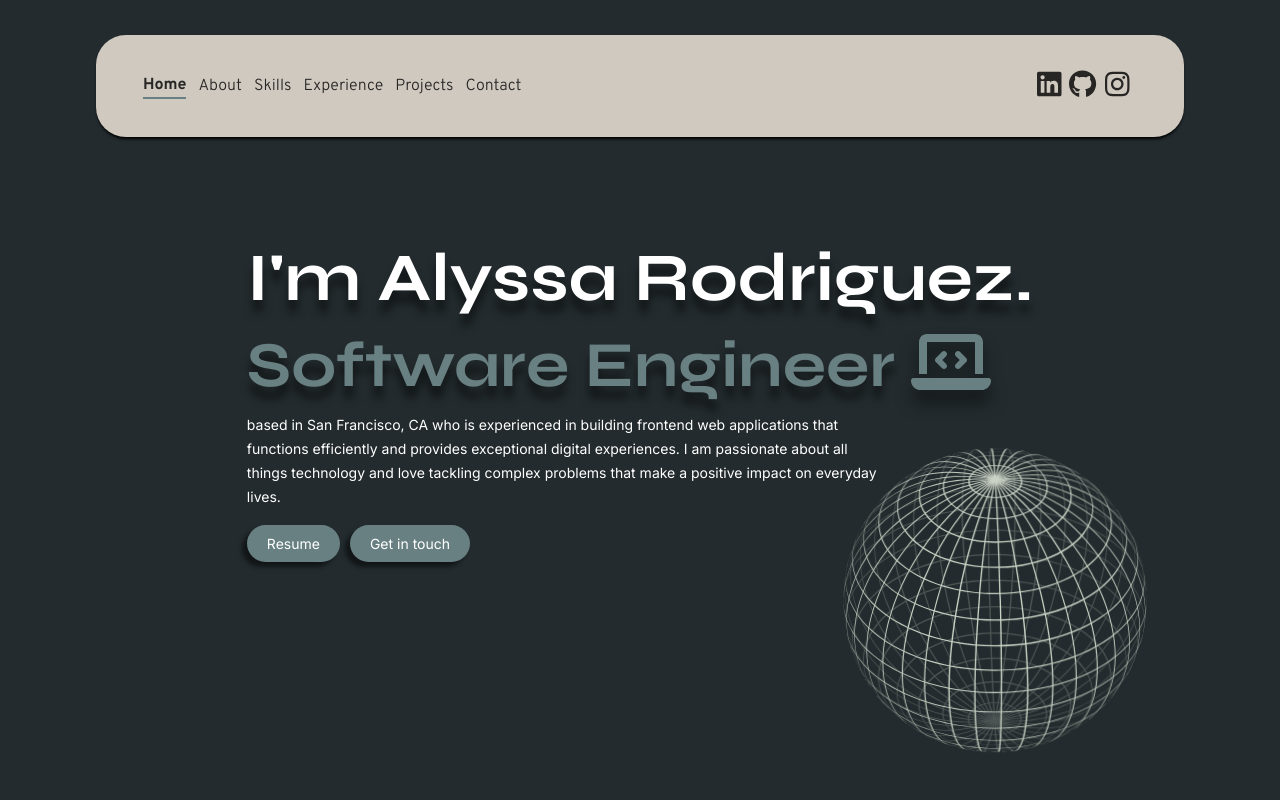
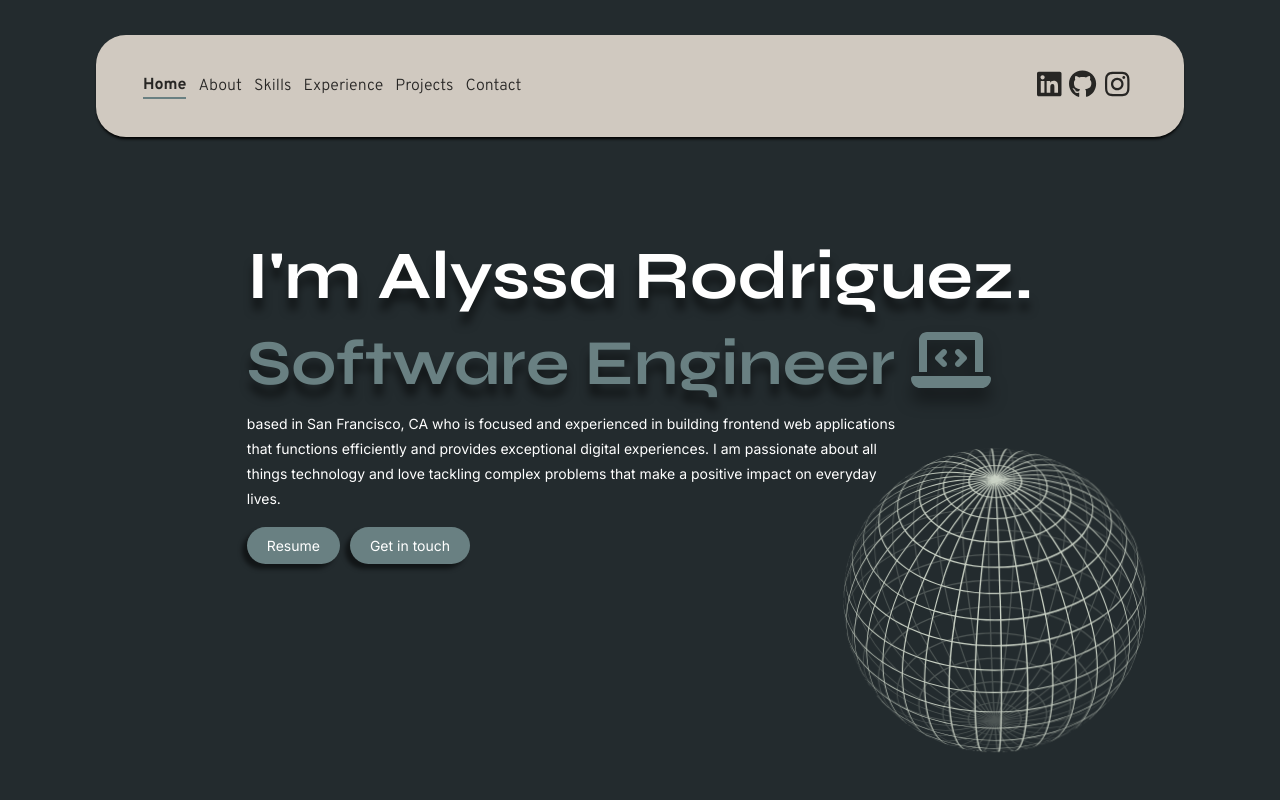
Before and after one commit to alyssamarie0107/alyssamarie0107.github.io, a React (Create React App) app: page / in a window 1280 px wide. Shown: the top 800 px of the page. Built offline with nearby package versions, Linux system fonts and the light colour scheme.

Commit message:
update home intro and css

```diff
--- a/src/App.css
+++ b/src/App.css
@@ -44,7 +44,7 @@ a {text-decoration: none;}
 p {
     color: var(--white);
     margin-bottom: 8px;
-    line-height: 24px;
+    line-height: 25px;
 }
 
 body {
--- a/src/sections/home/Home.js
+++ b/src/sections/home/Home.js
@@ -67,7 +67,7 @@ const Home = () => {
                         </motion.h2>
 
                         <motion.p variants={ childVariants }>
-                            based in San Francisco, CA who is experienced in building frontend web applications that functions efficiently and provides exceptional digital experiences. I am passionate about all things technology and love tackling complex problems that make a positive impact on everyday lives.
+                            based in San Francisco, CA who is focused and experienced in building frontend web applications that functions efficiently and provides exceptional digital experiences. I am passionate about all things technology and love tackling complex problems that make a positive impact on everyday lives.
                         </motion.p>
 
                         <ContactBtns/>
--- a/src/sections/home/Home.module.css
+++ b/src/sections/home/Home.module.css
@@ -15,7 +15,7 @@
 
 #homeContainer > p {color: var(--white);}
 
-#homeContainer > p {width: 50vw;}
+#homeContainer > p {width: 51vw;}
 
 #worldWebSVG {
   bottom: 0px;
```
